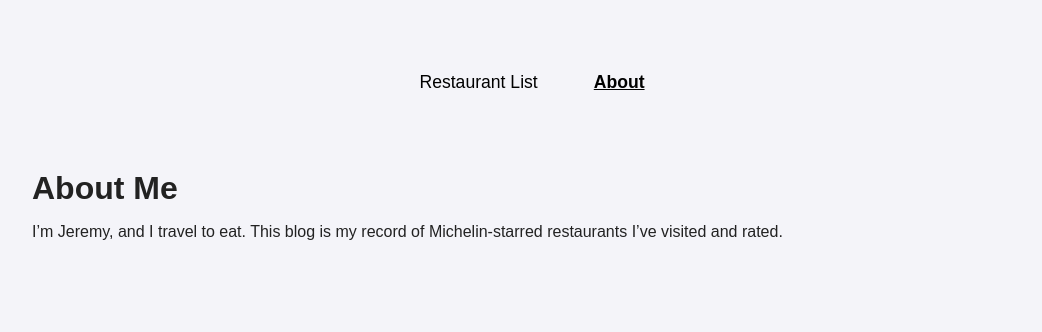
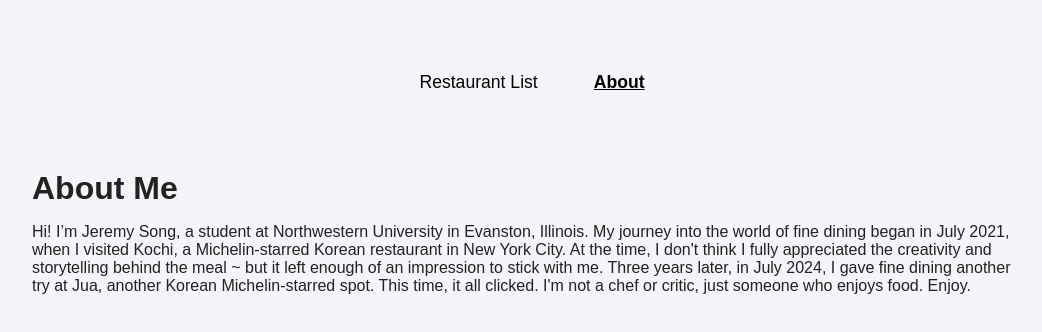
Before and after one commit to jeremysong45/jeremysong45.github.io, a plain HTML site: page index.html in a window 1280 px wide. Shown: the whole page, without its empty margins (108-1150 px from the left). Drawn offline with Linux system fonts and the light colour scheme.

Commit message:
Update index.html

```diff
--- a/index.html
+++ b/index.html
@@ -21,7 +21,10 @@
 
   <div class="container no-background">
     <h1>About Me</h1>
-    <p>I’m Jeremy, and I travel to eat. This blog is my record of Michelin-starred restaurants I’ve visited and rated.</p>
+    <p>Hi! I’m Jeremy Song, a student at Northwestern University in Evanston, Illinois. My journey into the world of fine dining began in July 2021, when I visited Kochi, a Michelin-starred Korean restaurant in New York City.
+      At the time, I don't think I fully appreciated the creativity and storytelling behind the meal ~ but it left enough of an impression to stick with me.
+Three years later, in July 2024, I gave fine dining another try at Jua, another Korean Michelin-starred spot. This time, it all clicked.
+    I'm not a chef or critic, just someone who enjoys food. Enjoy.</p>
   </div>
 
   <script>
```
